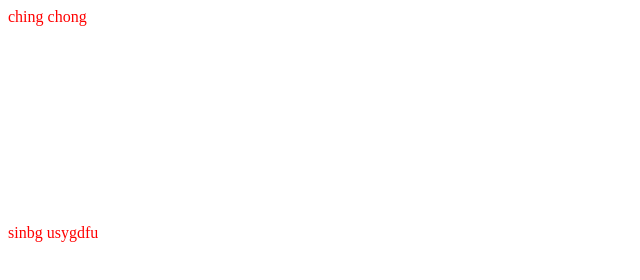
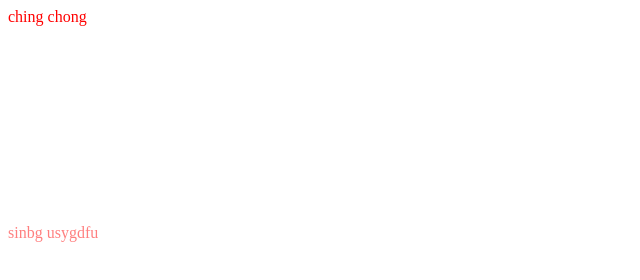
Before and after one commit to derekGou/colour, a plain HTML site: page index.html in a window 1280 px wide. Shown: the full height of the page, 0-640 px from the left. Drawn offline with Linux system fonts and the light colour scheme.

Commit message:
Update style.css

```diff
--- a/style.css
+++ b/style.css
@@ -3,7 +3,7 @@
     height: 200px;
 }
 .red1{
-    color: #f00;
+    color: #ff000080;
     height 200px;
     top: 200px;
 }
```
